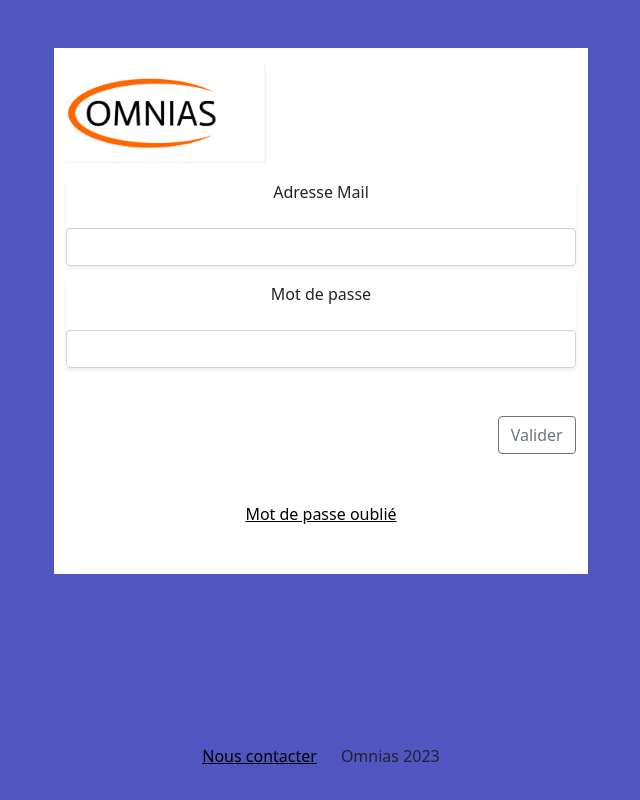
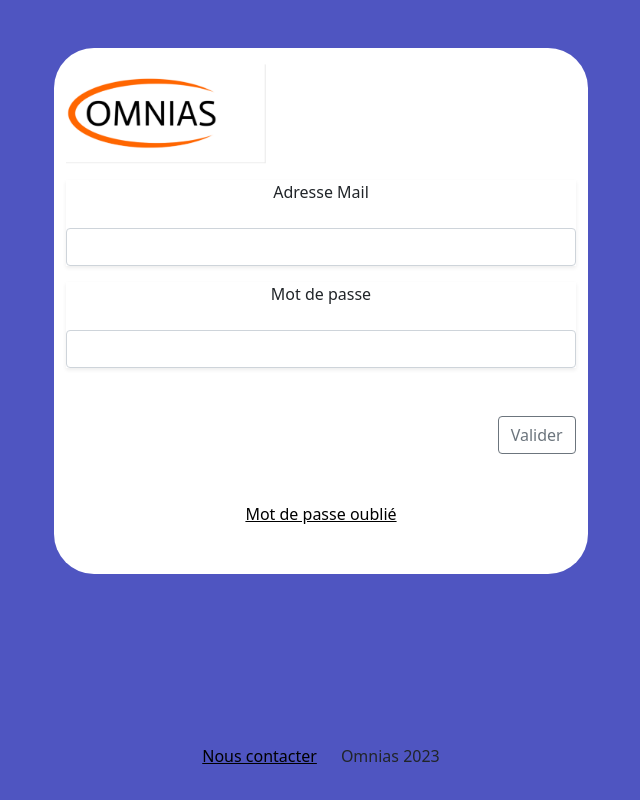
Before and after one commit to LHP7Guillaume/projetOmnias, a PHP site: page /views/home.php in a window 1280 px wide. Shown: the whole page, without its empty margins (319-959 px from the left). Run offline with PHP 8.4, Linux system fonts and the light colour scheme; some libraries are stand-ins or nearby versions; some web fonts are replaced.

Commit message:
formulaire avec border radius

```diff
--- a/assets/css/style.css
+++ b/assets/css/style.css
@@ -6,3 +6,7 @@ background-color: rgb(79, 85, 193);
     height: 100px;
     width: 200px;
 }
+
+.borderFormConnexion {
+    border-radius: 40px;
+}
--- a/views/home.php
+++ b/views/home.php
@@ -23,7 +23,7 @@
     <!-- header -->
     <header>
 
-        <form class="container col-5 mt-5" style="background-color: white;">
+        <form class="container col-5 mt-5 borderFormConnexion" style="background-color: white;">
             <div>
                 <img class="logoOmniasConnexion mt-3" src="../assets/img/OmniasLogo.png" alt="Logo Entreprise Omnias">
             </div>
```
